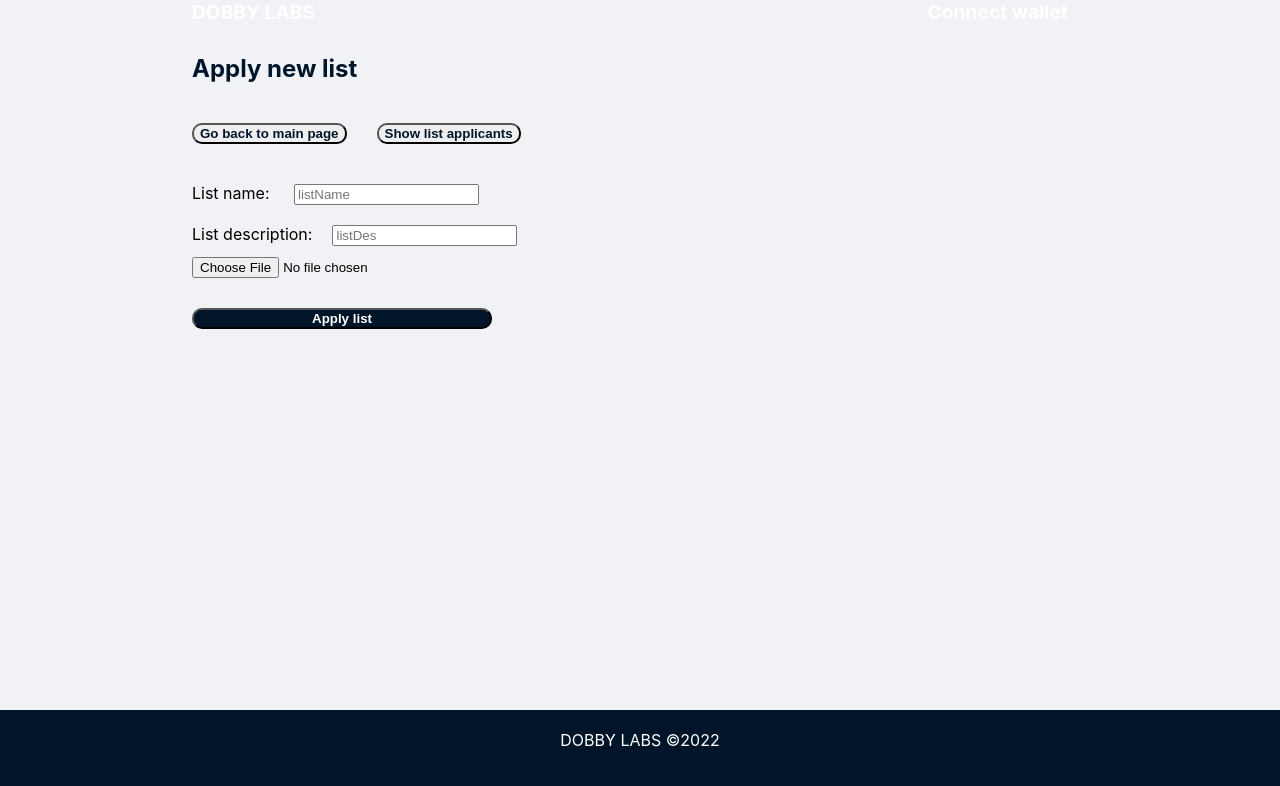
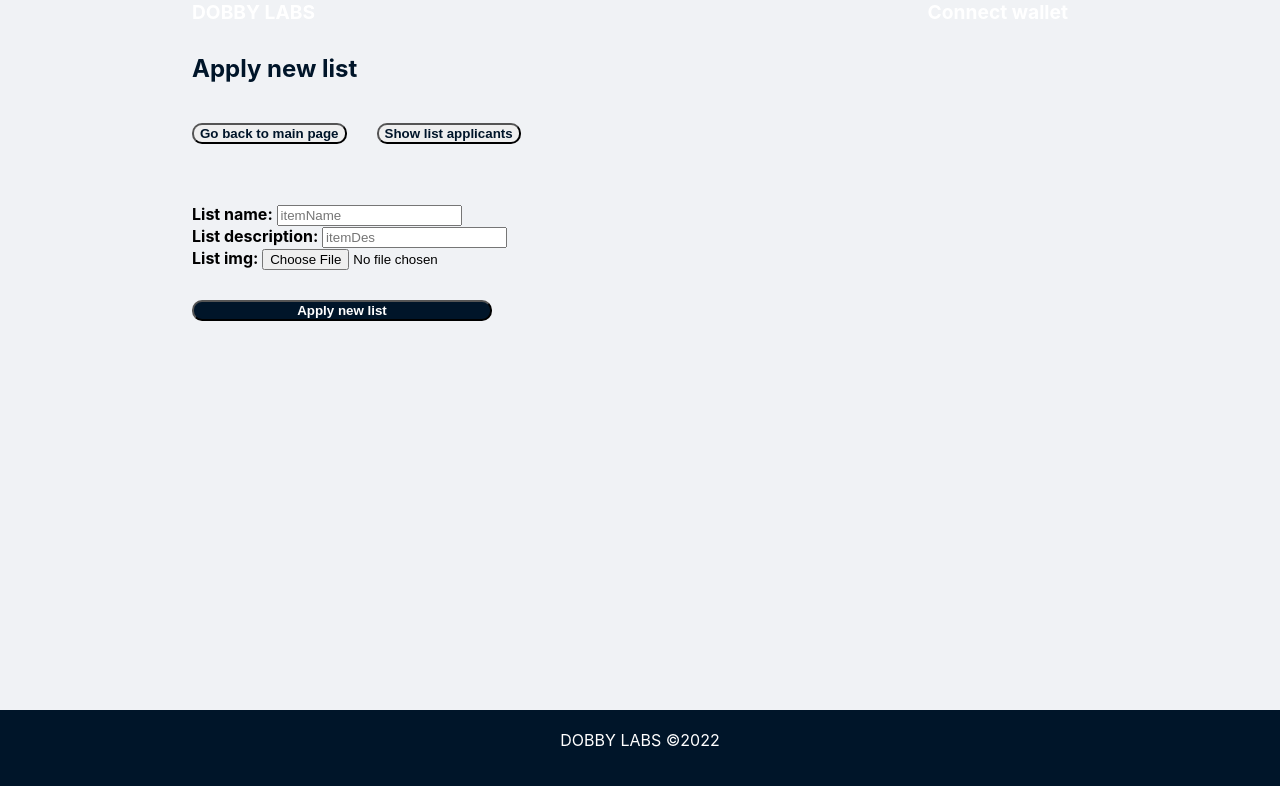
Before and after one commit to smrza/ReviewDAO, a React (Create React App) app in the folder app/: page /list/apply in a window 1280 px wide. Shown: the top 786 px of the page. Built offline with nearby package versions, Linux system fonts and the light colour scheme; what ipfs-http-client would draw is missing.

Commit message:
Final day

```diff
--- a/app/src/components/organisms/Cards.js
+++ b/app/src/components/organisms/Cards.js
@@ -34,7 +34,6 @@ const Cards = ({ data }) => {
                     key={index}
                     style={{ color: 'white', margin: '1rem', padding: '1rem', width: '20%', backgroundColor: 'lightgray', color: '#001529', border: '1px solid black', cursor: 'pointer' }}
                     cover={<img alt="listImg" src={list.listImg} width="100%" />}
-                    // onClick={() => setSelectedListAddress(list.newList)}
                     onClick={() => handleListSelect(list)}
                 >
                     <Meta title={list.name} description={list.stake} />
--- a/app/src/pages/ItemApplyPage.js
+++ b/app/src/pages/ItemApplyPage.js
@@ -1,94 +1,70 @@
 import { React, useEffect, useState } from "react";
 import { useParams, useNavigate, useLocation } from 'react-router-dom'
 import { Layout } from 'antd';
-import { Button, Form, FormControl, InputGroup } from "react-bootstrap";
+import { Form, FormControl, InputGroup } from "react-bootstrap";
 import { useFormik } from 'formik'
 import ButtonRedirect from "../components/atoms/ButtonRedirect";
 import HeaderDobbyLabs from "../components/organisms/HeaderDobbyLabs";
 import FooterDobbyLabs from "../components/organisms/FooterDobbyLabs";
+import { Buffer } from "buffer"
+import { create } from "ipfs-http-client";
 import HeaderOne from "../components/atoms/HeaderOne";
 import ButtonApply from "../components/atoms/ButtonApply"
-import { ApolloClient, InMemoryCache, gql } from '@apollo/client'
-import useListItems from "../hooks/useListItems"
-import useListAddress from "../hooks/useListAddress"
+
+const client = create('https://ipfs.infura.io:5001/api/v0');
+
 
 const AddListPage = () => {
     const { Content } = Layout;
     const navigate = useNavigate();
     const location = useLocation()
 
-    // const [listNames, setListNames] = useState(Array)
+    const [file, setFile] = useState(null);
+    const [listName, setListname] = useState("");
+    const [listDes, setListDes] = useState("");
+
     const listAddress = location.state.listAddress
     const { listname } = useParams();
 
     const handleGoToListMainPage = () => navigate(`/`)
     const handleGoToListPage = () => navigate(`../lists/${listname}`)
     const handleGoToItemsApplicantsPage = () => navigate(`../${listname}/applicants`)
-
-    // const APIURL = 'https://api.thegraph.com/subgraphs/name/rabeles11/reviewdao'
+    const handleGoToListApplicantsPageWithNewApplicant = (listURL) => navigate(`/list/applicants`, { state: { applicantURL: listURL } })
 
 
     useEffect(() => {
         console.log(`listAddress: ${listAddress}`)
     })
 
-    // useEffect(async () => {
-    //     // console.log(`listNames:`)
-    //     // console.log(listNames)
 
-    //     // console.log(`UseEffect listAddress: ${listAddress}`)
-    //     // if (listAddress.length !== 0) {
-    //     //     getListNames(listAddress)
-    //     // }
+    const retrieveFile = (e) => {
+        const data = e.target.files[0];
+        const reader = new window.FileReader();
+        reader.readAsArrayBuffer(data);
+        reader.onloadend = () => {
+            // console.log("Buffer data: ", Buffer(reader.result));
+            setFile(Buffer(reader.result));
+        }
 
-    //     // console.log(listNames)
+        e.preventDefault();
+    }
 
-    //     // if (listNames !== "undefined") {
-    //     //     console.log(listNames)
-    //     //     const currentListNames = listNames.map((list) => { return list.name })
-    //     //     console.log(currentListNames.indexOf(listname))
+    const handleSubmit = async (e) => {
+        e.preventDefault();
+        try {
+            const imgIPFS = await client.add(file);
+            const imgURL = `https://ipfs.infura.io/ipfs/${imgIPFS.path}`;
+            console.log(`imgURL: ${imgURL}`)
 
-    //     //     if (currentListNames.indexOf(listname) === -1) {
-    //     //         alert(`There is no list called ${listname}`)
-    //     //         handleGoToListMainPage()
-    //     //     }
-    //     // }
-    // }, [listAddress])
+            const listIPFS = await client.add(`{"listApplicantName": "${listName}", "listApplicantDes": "${listDes}", "listApplicantImg": "${imgURL}"}`);
+            const listURL = `https://ipfs.infura.io/ipfs/${listIPFS.path}`;
+            console.log(`finalURL: ${listURL}`)
+            handleGoToListApplicantsPageWithNewApplicant(listURL)
 
-
-    // const getListNames = async (addr) => {
-    //     console.log(`listAddress: ${addr}`)
-
-    //     const GET_LISTNAMES_BY_ADDRESS = `
-    //         query {
-    //             factoryContracts(first: 5, orderBy: name) {
-    //                 baseUri
-    //                 name
-    //                 newList
-    //             }
-    //         }
-    //     `
-    //     const client = new ApolloClient({
-    //         uri: APIURL,
-    //         cache: new InMemoryCache(),
-    //     })
-
-    //     client
-    //         .query({
-    //             query: gql(GET_LISTNAMES_BY_ADDRESS),
-    //             variables: {
-    //                 address: addr,
-    //             },
-    //         })
-    //         .then((data) => setListNames(data.data.factoryContracts))
-    //         // .then((data) => console.log(data.data.factoryContracts))
-
-    //         .catch((err) => {
-    //             console.log('Error fetching data: ', err)
-    //         })
-
-    //     await client.query(GET_LISTNAMES_BY_ADDRESS).toPromise()
-    // }
+        } catch (error) {
+            console.log(error.message);
+        }
+    };
 
     const validateInputs = async (values) => {
         const errors = {};
@@ -164,6 +140,9 @@ const AddListPage = () => {
                         />
                     </InputGroup>
 
+                    <input type="file" name="listImg" onChange={retrieveFile} /> <br></br>
+
+
 
                     <ButtonApply type='submit'>
                         Apply for "{listname}"
--- a/app/src/pages/ItemsApplicantsPage.js
+++ b/app/src/pages/ItemsApplicantsPage.js
@@ -24,6 +24,7 @@ const ItemsApplicantsPage = () => {
 
 
     useEffect(() => {
+        console.log(listname)
         handleApplicantsSelect()
     })
 
@@ -35,8 +36,14 @@ const ItemsApplicantsPage = () => {
             );
         });
 
-        setListApplicants(lists[applicants.indexOf(listname)].applicants);
-        setListApplicantsCopy(listApplicants);
+        if (applicants.indexOf(listname) === -1) {
+            alert(`There is no list called "${listname}"`)
+            handleGoToListMainPage()
+        }
+        else {
+            setListApplicants(lists[applicants.indexOf(listname)].applicants);
+            setListApplicantsCopy(listApplicants);
+        }
     }
 
     // const handleVote = (index) => {
--- a/app/src/pages/ListApplyPage.js
+++ b/app/src/pages/ListApplyPage.js
@@ -56,6 +56,38 @@ const ListApplyPage = () => {
         }
     };
 
+    const validateInputs = async (values) => {
+        const errors = {};
+
+        if (!values.itemName) {
+            errors.itemName = "You have to input the itemName"
+            return errors
+        }
+        else if (values.itemName.includes(",")) {
+            errors.itemName = "Please do not use ',' for your itemName"
+            return errors
+        }
+
+    }
+
+    const formik = useFormik({
+        initialValues: {
+            itemName: "",
+            itemDes: "",
+            itemImg: "",
+            hiddenError: true,
+        },
+        validate: validateInputs,
+        onSubmit: async (values, { resetForm }) => {
+            try {
+                // TODO: submit
+                // TODO: redirect to applicants page
+                resetForm({ values: '' })
+            } catch (e) {
+                alert(e)
+            }
+        }
+    })
 
     return (
         <Layout>
@@ -65,13 +97,45 @@ const ListApplyPage = () => {
                 <ButtonRedirect onClick={handleGoToListMainPage}> Go back to main page </ButtonRedirect>
                 <ButtonRedirect onClick={handleGoToListApplicantsPage}> Show list applicants </ButtonRedirect>
 
-                <form onSubmit={handleSubmit}>
+                {/* <form onSubmit={handleSubmit}>
                     <span> List name: </span>
                     <InputItem type="text" name="listName" placeholder="listName" onChange={e => setListname(e.target.value)} /> <br></br>
                     List description:
                     <InputItem type="text" name="listDes" placeholder="listDes" onChange={e => setListDes(e.target.value)} />  <br></br>
                     <input type="file" name="listImg" onChange={retrieveFile} /> <br></br>
                     <ButtonApply type="submit"> Apply list </ButtonApply>
+                </form> */}
+
+                <form style={{ marginTop: '30px' }} onSubmit={formik.handleSubmit}>
+                    <InputGroup className="mb-4">
+                        <Form.Label><b>List name: </b></Form.Label>
+                        <FormControl
+                            id="itemName"
+                            placeholder="itemName"
+                            onChange={formik.handleChange}
+                            value={formik.values.itemName}
+                        />
+                        {formik.errors.itemName ? <span style={{ color: "red" }}>{formik.errors.itemName}</span> : null}
+                    </InputGroup>
+
+                    <InputGroup className="mb-4">
+                        <Form.Label><b>List description: </b></Form.Label>
+                        <FormControl
+                            id="itemDes"
+                            placeholder="itemDes"
+                            onChange={formik.handleChange}
+                            value={formik.values.itemDes}
+                        />
+                    </InputGroup>
+
+                    <InputGroup className="mb-4">
+                        <Form.Label><b>List img: </b></Form.Label>
+                        <input type="file" name="listImg" onChange={retrieveFile} /> <br></br>
+                    </InputGroup>
+
+                    <ButtonApply type='submit'>
+                        Apply new list
+                    </ButtonApply>
                 </form>
             </Content>
             <FooterDobbyLabs />
--- a/app/src/pages/MainPage.js
+++ b/app/src/pages/MainPage.js
@@ -7,7 +7,6 @@ import HeaderDobbyLabs from "../components/organisms/HeaderDobbyLabs";
 import FooterDobbyLabs from "../components/organisms/FooterDobbyLabs";
 import HeaderOne from "../components/atoms/HeaderOne";
 import { ApolloClient, InMemoryCache, gql } from '@apollo/client'
-import { gql as gqlTag } from "graphql-tag"
 
 
 const MainPage = () => {
@@ -26,7 +25,6 @@ const MainPage = () => {
     }, [])
 
     const getListsFromGraph = async () => {
-        // const factoryQuery = gql`
         const factoryQuery = `
             query {
                 factoryContracts(first: 5, orderBy: name) {
@@ -36,7 +34,6 @@ const MainPage = () => {
                 }
             }
         `
-
         const client = new ApolloClient({
             uri: APIURL,
             cache: new InMemoryCache(),
@@ -48,7 +45,6 @@ const MainPage = () => {
             })
             .then((data) => setGraphLists(data.data.factoryContracts))
             // .then((data) => console.log(data.data.factoryContracts))
-            // .then((data) => console.log(data.data))
 
             .catch((err) => {
                 console.log('Error fetching data: ', err)
```
Also changed, not shown: app/src/pages/ListApplicantsPage.js (+52 -12 lines), app/src/pages/ListPage.js (+2 -37 lines).
